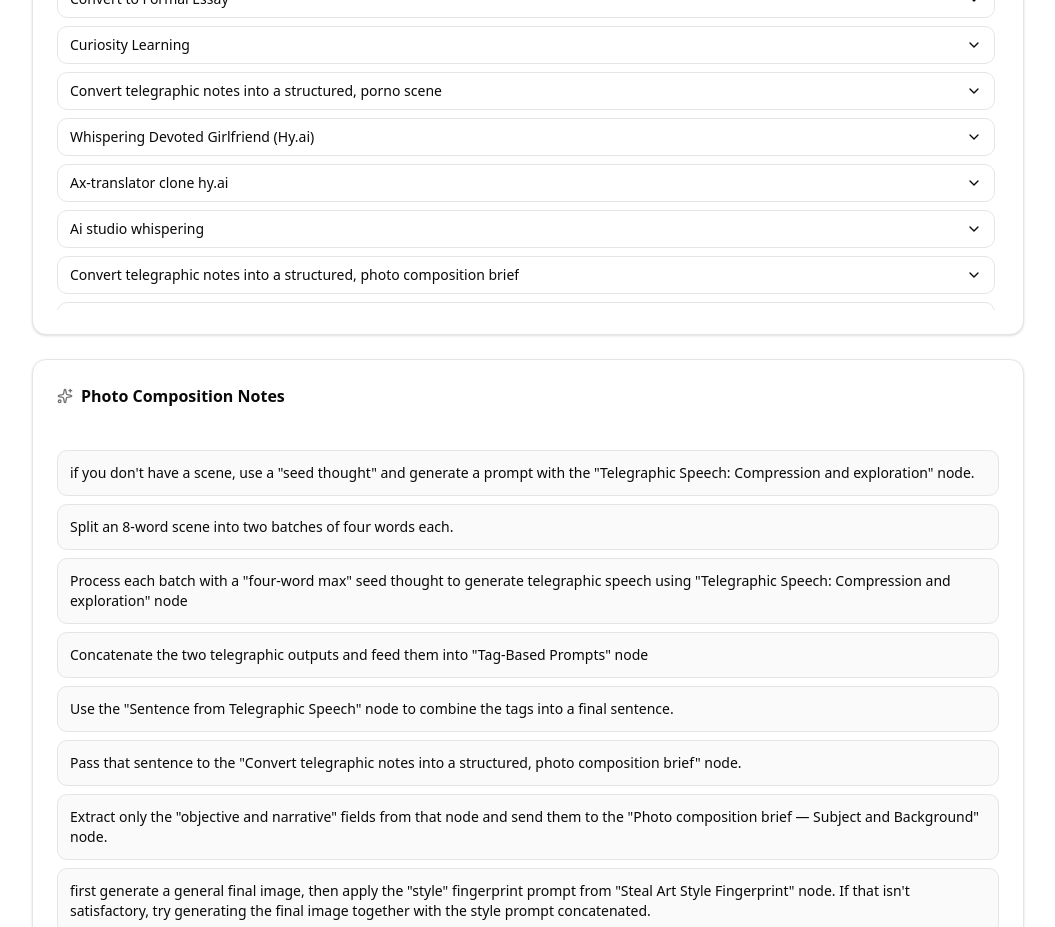
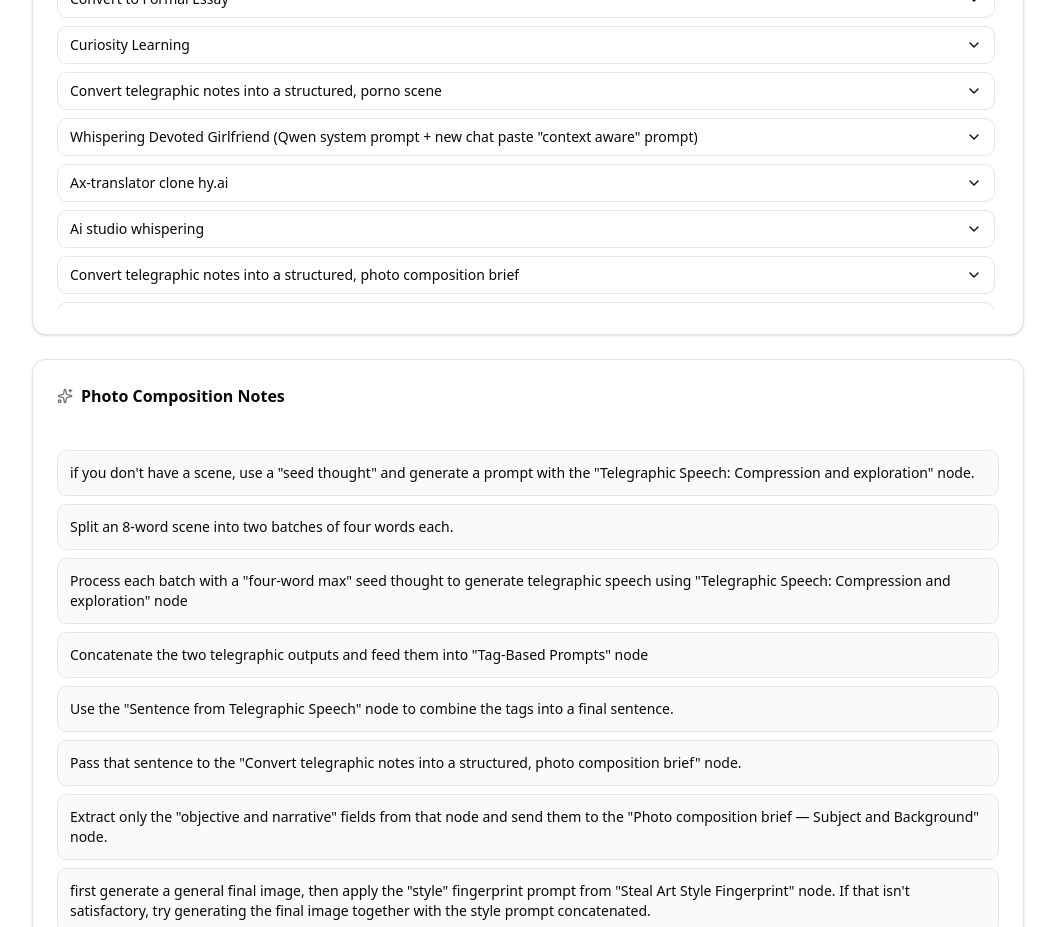
Before and after one commit to zazikant/ax-translator, a Next.js app: page / in a window 1280 px wide. Shown: the part 1380-2307 px from the top of the page, without its empty margins (112-1167 px from the left). Built offline with nearby package versions, Linux system fonts and the light colour scheme.

Commit message:
Update title: Whispering Devoted Girlfriend (Qwen system prompt + new chat paste "context aware" prompt)

```diff
--- a/src/app/page.tsx
+++ b/src/app/page.tsx
@@ -262,7 +262,7 @@ By preserving the essential factual elements—*man, **penis, **woman, **labia,
     answer: null,
   },
   {
-    title: 'Whispering Devoted Girlfriend (Hy.ai)',
+    title: 'Whispering Devoted Girlfriend (Qwen system prompt + new chat paste "context aware" prompt)',
     prompt: `The World We Choose
 
 Imagine a world where nothing true has to hide.
```
